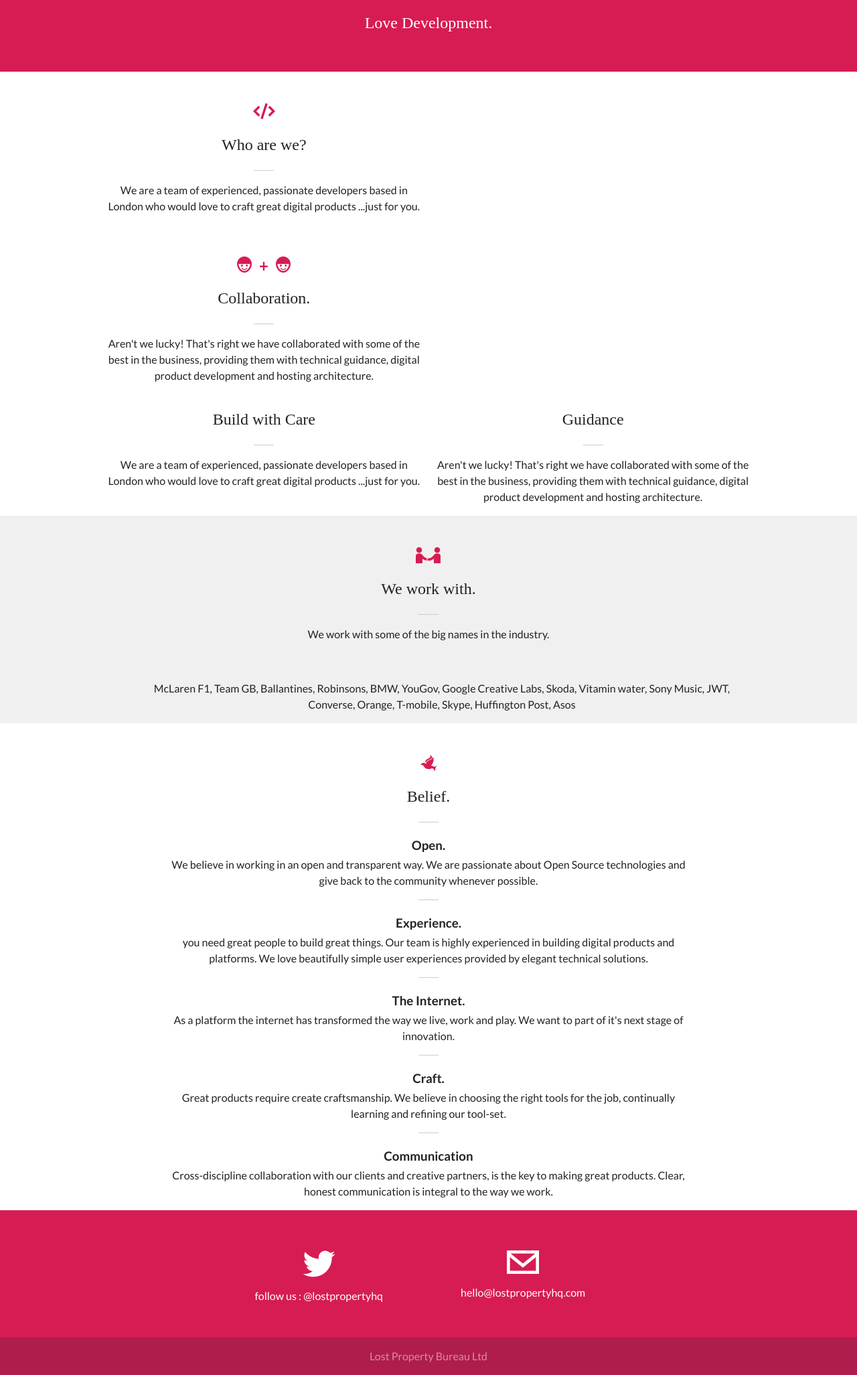
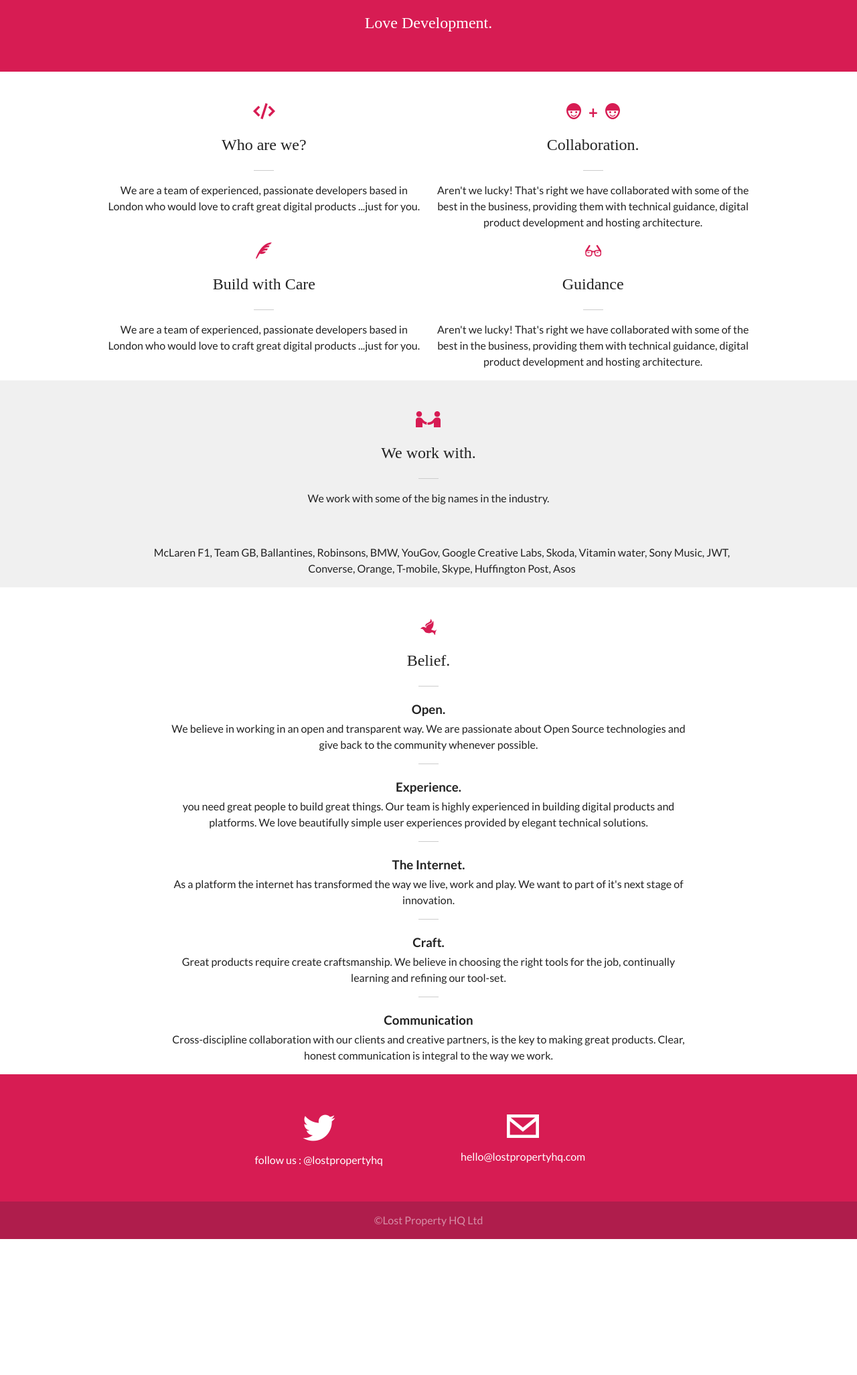
Before and after one commit to lostproperty/LostProperty.github.io, a Flask app: page / in a window 1280 px wide. Shown: the part 236-2289 px from the top of the page at 67% size. After the commit the page ends 2086 px from the top, so only its background shows below. Run offline with Flask 2, Linux system fonts and the light colour scheme; some libraries are stand-ins or nearby versions; some web fonts are replaced.

Commit message:
fix css and add icons

```diff
--- a/lostproperty/static/css/main.css
+++ b/lostproperty/static/css/main.css
@@ -296,10 +296,6 @@ header hgroup {
   background-color: #d71c53;
   height: 255px; }
 
-.intro-wrapper {
-  background-color: white;
-  min-height: 255px; }
-
 .work-wrapper {
   background-color: #f0f0f0;
   min-height: 250px; }
@@ -346,6 +342,10 @@ footer {
         .tagline-container .tagline:last-child {
           margin-right: 0; } }
 
+.intro-wrapper {
+  background-color: white;
+  min-height: 255px; }
+
 .intro-container {
   *zoom: 1;
   max-width: 960px;
@@ -383,7 +383,8 @@ footer {
         display: block;
         float: left;
         margin-right: 7.42297%;
-        width: 100%; }
+        width: 100%;
+        margin-right: 0; }
         .intro-container .collaboration:last-child {
           margin-right: 0; } }
     @media screen and (min-width: 768px) {
@@ -391,7 +392,8 @@ footer {
         display: block;
         float: left;
         margin-right: 2.35765%;
-        width: 48.82117%; }
+        width: 48.82117%;
+        margin-right: 0; }
         .intro-container .collaboration:last-child {
           margin-right: 0; } }
   .intro-container .build-with-care {
--- a/lostproperty/static/sass/main.scss
+++ b/lostproperty/static/sass/main.scss
@@ -101,10 +101,7 @@ header hgroup {
     height: 255px;
 }
 
-.intro-wrapper {
-    background-color: $white;
-    min-height: 255px;
-}
+
 
 .work-wrapper {
     background-color: $light_grey;
@@ -141,49 +138,59 @@ footer {
      }
 }
 
+.intro-wrapper {
+    background-color: $white;
+    min-height: 255px;
+
+}
 .intro-container{
-     @include outer-container;
+    @include outer-container;
+
      .who-are-we{
-         @include breakpoint($mobile) {
+         padding-top:45px;
+         text-align:center;
+          @include breakpoint($mobile) {
+            @include span-columns(4);
+          }
+          @include breakpoint($desktop) {
+            @include span-columns(6);
+          }
+     }
+     .collaboration{
+         padding-top:45px;
+         text-align:center;
+          @include breakpoint($mobile) {
+            @include span-columns(4);
+            @include omega;
+          }
+          @include breakpoint($desktop) {
+            @include span-columns(6);
+            @include omega;
+
+          }
+
+     }
+
+
+     .build-with-care{
+         text-align:center;
+          @include breakpoint($mobile) {
             @include span-columns(4);
           }
           @include breakpoint($desktop) {
             @include span-columns(6);
           }
 
-         padding-top:45px;
+     }
+     .guidance{
          text-align:center;
-     }
-     .collaboration{
-         @include breakpoint($mobile) {
+          @include breakpoint($mobile) {
             @include span-columns(4);
           }
           @include breakpoint($desktop) {
             @include span-columns(6);
           }
 
-         padding-top:45px;
-         text-align:center;
-     }
-     .build-with-care{
-         @include breakpoint($mobile) {
-            @include span-columns(4);
-          }
-          @include breakpoint($desktop) {
-            @include span-columns(6);
-          }
-
-         text-align:center;
-     }
-     .guidance{
-         @include breakpoint($mobile) {
-            @include span-columns(4);
-          }
-          @include breakpoint($desktop) {
-            @include span-columns(6);
-          }
-
-         text-align:center;
      }
 
 }
--- a/lostproperty/templates/base.html
+++ b/lostproperty/templates/base.html
@@ -80,7 +80,7 @@
         <footer>
             <div class="footer-container">
                 <div class="company-registration">
-                <p>Lost Property Bureau Ltd</p>
+                <p>&copy;Lost Property HQ Ltd</p>
                 </div>
             </div>
         </footer>
--- a/lostproperty/templates/index.html
+++ b/lostproperty/templates/index.html
@@ -10,6 +10,7 @@
 </section>
 <section class='intro-wrapper'>
     <div class='intro-container'>
+
             <div class='who-are-we'>
                 <img src='static/images/home_code.png'>
                 <h2>Who are we?</h2>
@@ -28,17 +29,16 @@
                    providing them with technical guidance, digital product development and hosting architecture.
                 </p>
             </div>
-
-
             <div class='build-with-care'>
+                <img src='static/images/quill.png'>
                 <h2>Build with Care</h2>
                 <hr/>
                 <p>
                     We are a team of experienced, passionate developers based in London who would love to craft great digital products ...just for you.
                 </p>
             </div>
-
             <div class='guidance'>
+                <img src='static/images/glasses.png'>
                 <h2>Guidance</h2>
                 <hr/>
                 <p>
@@ -46,8 +46,10 @@
                    providing them with technical guidance, digital product development and hosting architecture.
                 </p>
             </div>
+
+
+
     </div>
-
 </section>
 <section class='work-wrapper'>
     <div class='work-container'>
```
Also changed, not shown: lostproperty/static/images/glasses.png (added), lostproperty/static/images/quill.png (added), lostproperty/static/images/screwdriver.png (added). Lines whose indentation alone changed are shown as unchanged.
